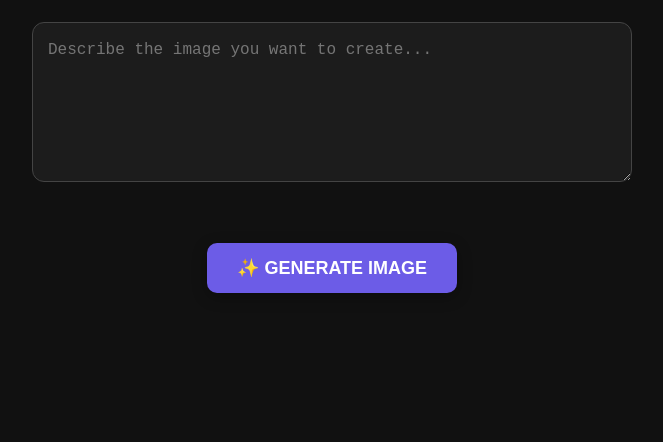
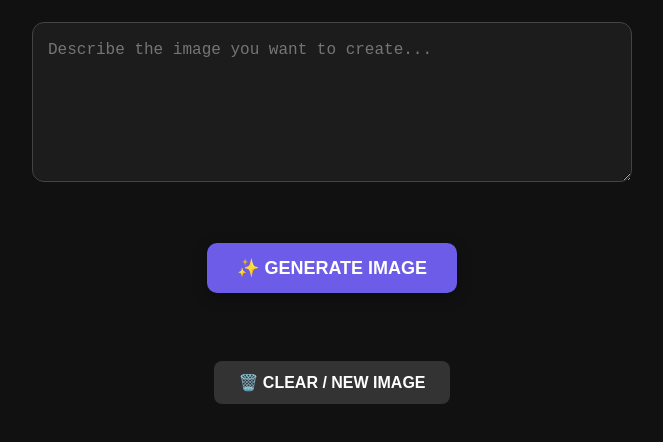
Before and after one commit to flashelksworld89-creator/my-image-generator, a plain HTML site: page index.html in a window 1280 px wide. Shown: the part 158-600 px from the top of the page, without its empty margins (308-971 px from the left). Drawn offline with Linux system fonts and the light colour scheme.

Commit message:
Update index.html

```diff
--- a/index.html
+++ b/index.html
@@ -35,8 +35,12 @@
 
     <br><br>
 
-    <div id="result" style="margin-top:30px;"></div>
+   <div id="result" style="margin-top:30px;"></div>
 
+<button type="button" onclick="clearImage()"
+    style="margin-top:20px; padding:12px 24px; font-size:16px; font-weight:bold; color:white; background:#333; border:none; border-radius:8px; cursor:pointer;">
+    🗑️ CLEAR / NEW IMAGE
+</button>
     <script>
         async function generateImage() {
             const prompt = document.getElementById("prompt").value;
@@ -68,7 +72,10 @@
         ⬇️ DOWNLOAD IMAGE
     </a>
 `;
-        }
+        function clearImage() {
+    document.getElementById("prompt").value = "";
+    document.getElementById("result").innerHTML = "";
+}
     </script>
 </body>
 </html>
```
